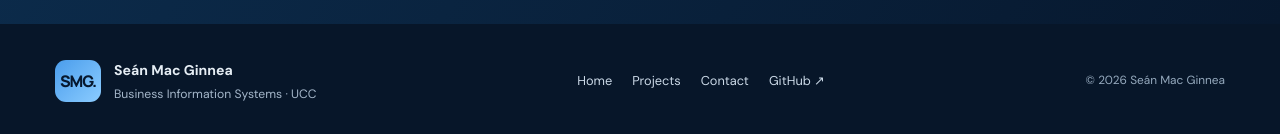
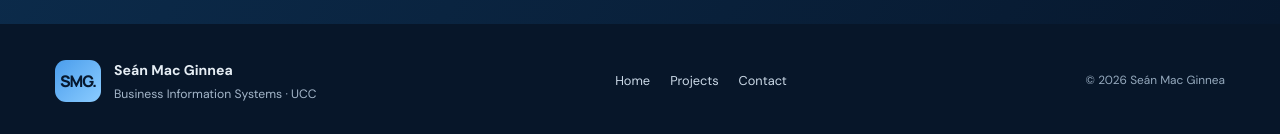
Before and after one commit to SMG2006-HTML/Se-ns-CV, a plain HTML site: page projects.html in a window 1280 px wide. Shown: the part 3066-3200 px from the top of the page. Drawn offline with Linux system fonts and the light colour scheme.

Commit message:
Update projects.html

```diff
--- a/projects.html
+++ b/projects.html
@@ -128,6 +128,6 @@
     </section>
     <section class="closing-cta"><div class="wrap cta-inner"><div><p class="overline on-dark"></h2><p>I'm interested in opportunities to learn from experienced teams while contributing to meaningful work in analytics, software and business systems.</p></div><a href="contact.html" class="button button-primary">Contact me <span aria-hidden="true">↗</span></a></div></section>
   </main>
-  <footer class="site-footer"><div class="wrap footer-layout"><div class="footer-identity"><span class="footer-monogram">SMG.</span><div><strong>Seán Mac Ginnea</strong><p>Business Information Systems · UCC</p></div></div><nav class="footer-nav" aria-label="Footer navigation"><a href="index.html">Home</a><a href="projects.html">Projects</a><a href="contact.html">Contact</a><a href="https://github.com/SMG2006-HTML" target="_blank" rel="noopener noreferrer">GitHub ↗</a></nav><span class="copyright">© <span data-year>2026</span> Seán Mac Ginnea</span></div></footer>
+  <footer class="site-footer"><div class="wrap footer-layout"><div class="footer-identity"><span class="footer-monogram">SMG.</span><div><strong>Seán Mac Ginnea</strong><p>Business Information Systems · UCC</p></div></div><nav class="footer-nav" aria-label="Footer navigation"><a href="index.html">Home</a><a href="projects.html">Projects</a><a href="contact.html">Contact</a></nav><span class="copyright">© <span data-year>2026</span> Seán Mac Ginnea</span></div></footer>
 </body>
 </html>
```
